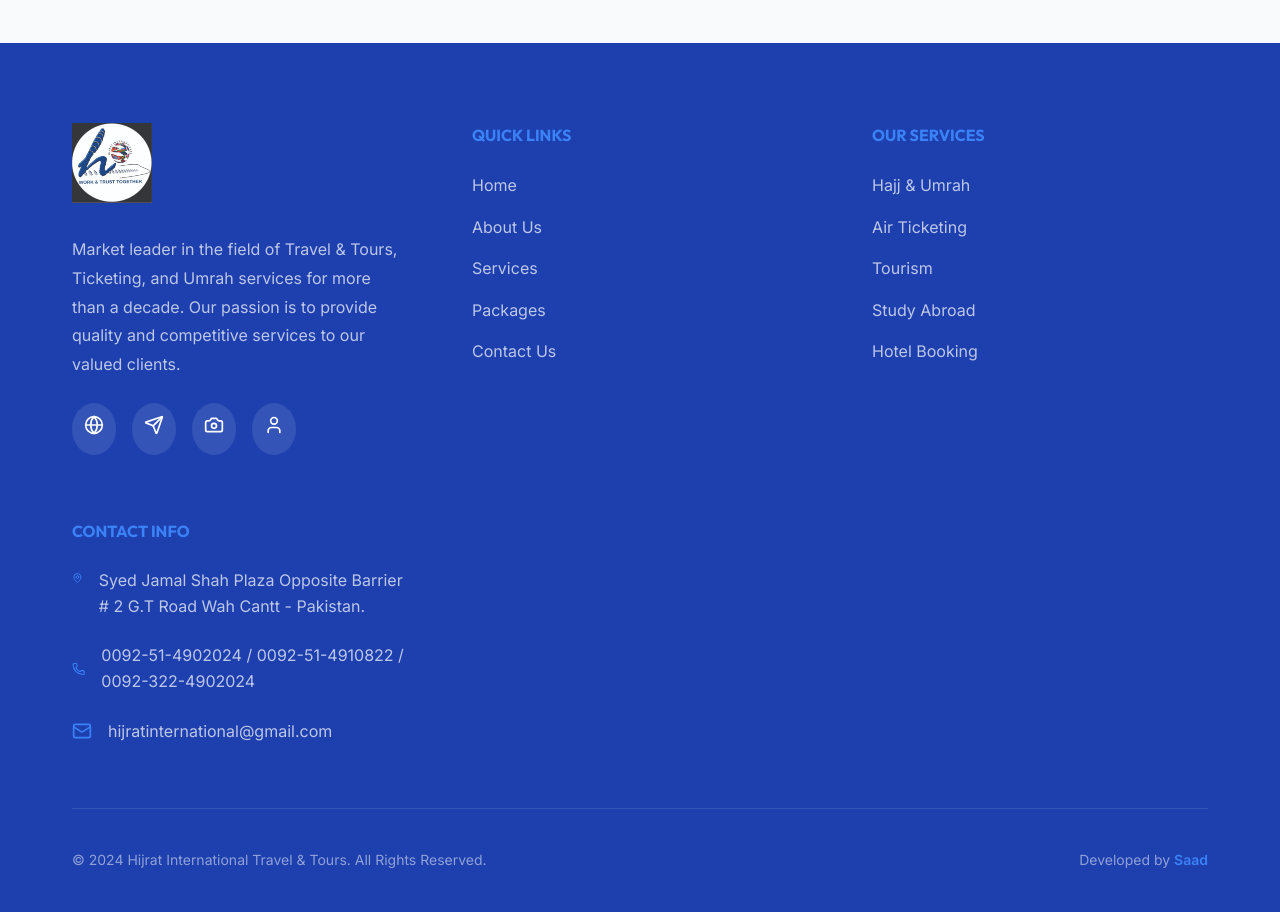
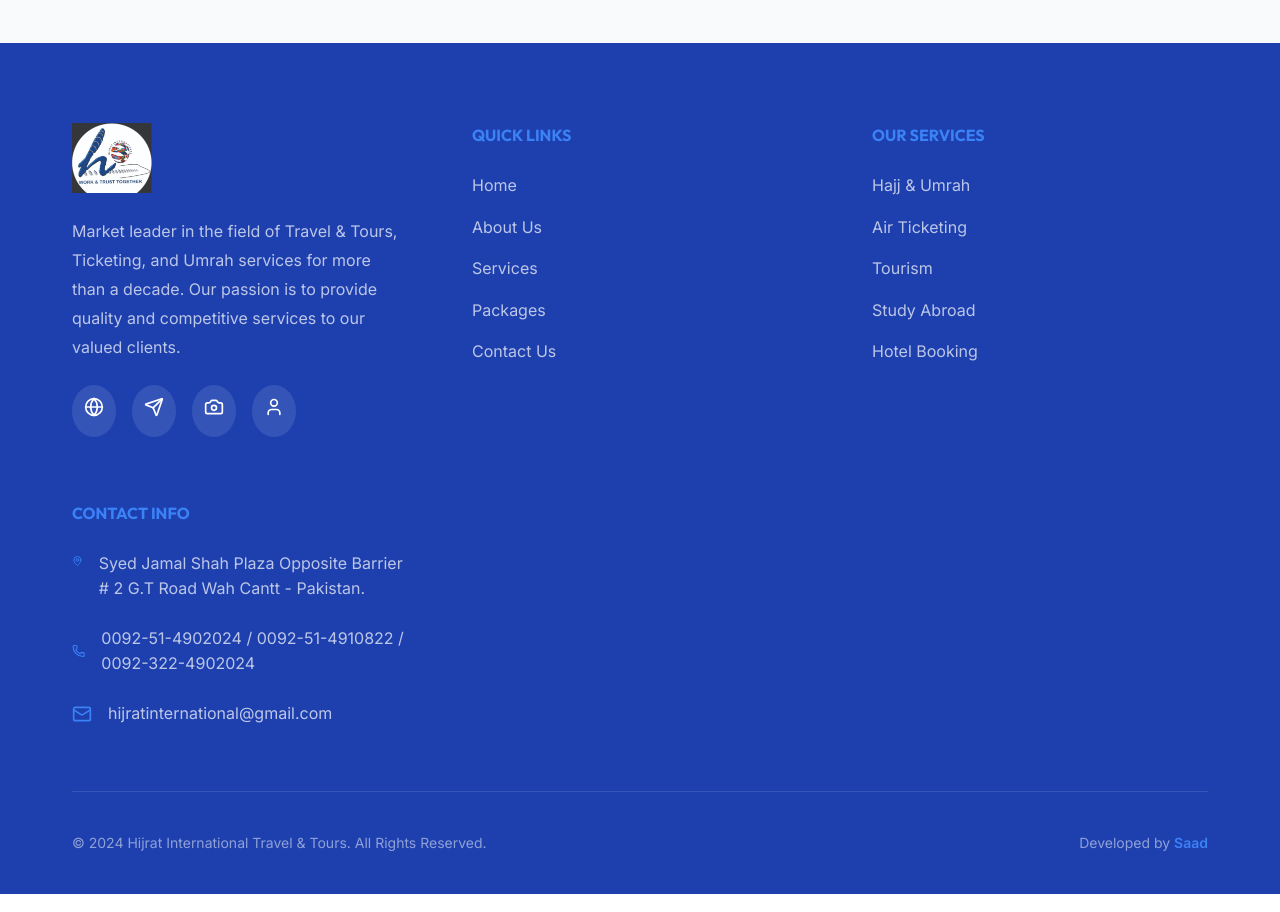
Before and after one commit to SaadAbdullah72/hijrat-International, a React (Vite) app in the folder frontend/: page / in a window 1280 px wide. Shown: the part 5740-6652 px from the top of the page. Built offline with nearby package versions, Linux system fonts and the light colour scheme.

Commit message:
Cropped logo in footer to hide black line consistently

```diff
--- a/frontend/src/components/Footer.jsx
+++ b/frontend/src/components/Footer.jsx
@@ -15,7 +15,9 @@
         <div style={{ display: 'grid', gridTemplateColumns: 'repeat(auto-fit, minmax(250px, 1fr))', gap: '4rem', marginBottom: '4rem' }}>
 
           <div className="footer-brand">
-            <img src={logo} alt="Hijrat Logo" style={{ height: '80px', marginBottom: '1.5rem', objectFit: 'contain' }} />
+            <div style={{ height: '70px', overflow: 'hidden', marginBottom: '1.5rem' }}>
+              <img src={logo} alt="Hijrat Logo" style={{ height: '80px', width: 'auto', objectFit: 'contain', marginBottom: '-10px' }} />
+            </div>
             <p style={{ color: 'rgba(255,255,255,0.7)', marginBottom: '1.5rem', lineHeight: 1.8 }}>
               Market leader in the field of Travel & Tours, Ticketing, and Umrah services for more than a decade. Our passion is to provide quality and competitive services to our valued clients.
             </p>
```
